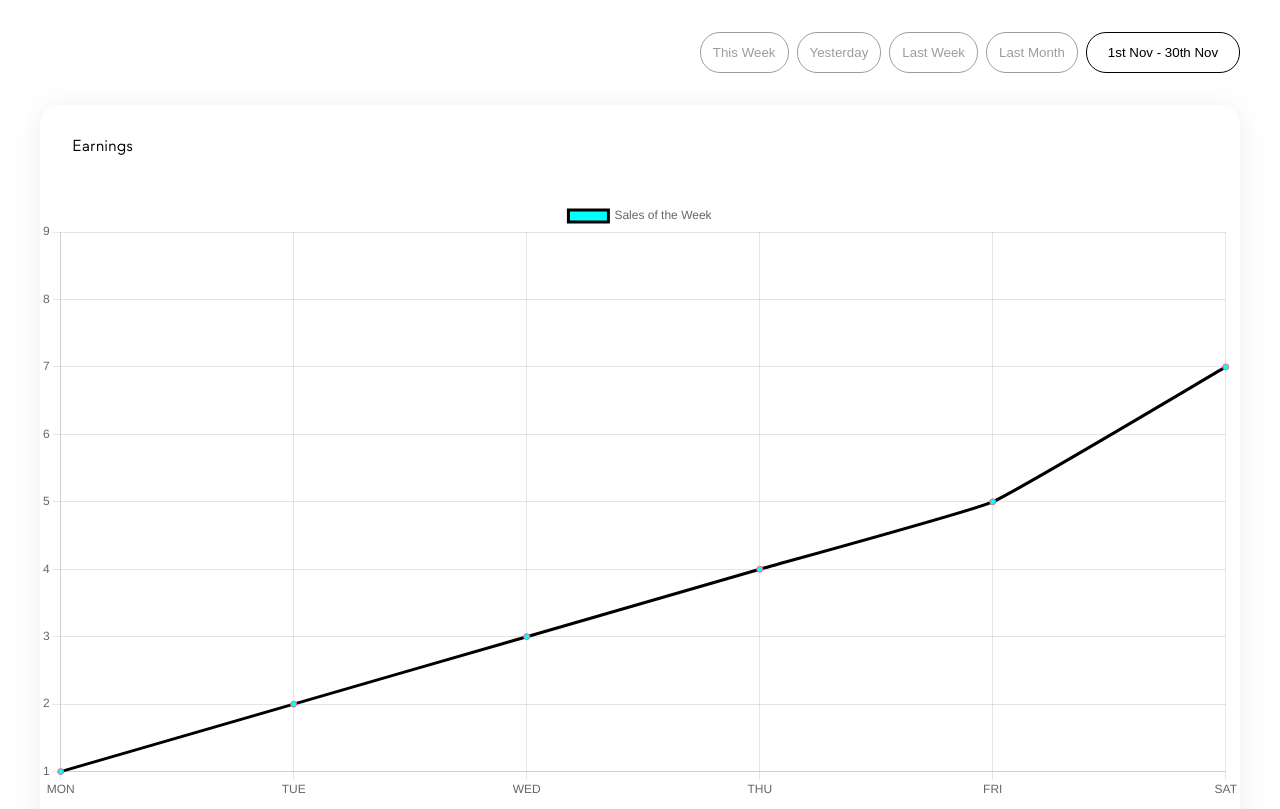
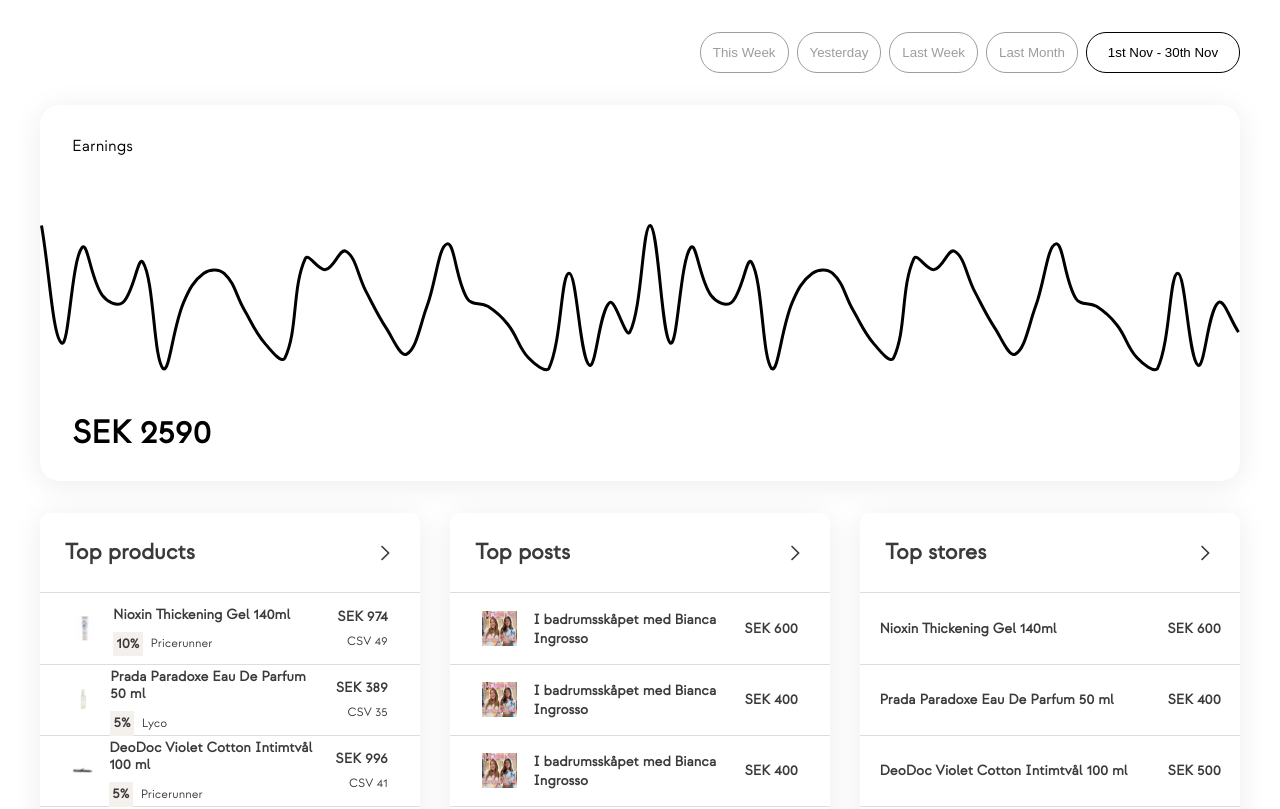
Before and after one commit to akbrainvire/creator-dashboard, a Next.js app: page /dashboard in a window 1280 px wide. Shown: the top 809 px of the page. Built offline with nearby package versions, Linux system fonts and the light colour scheme.

Commit message:
Added chart to response to buttons in the header and show data accordingly

```diff
--- a/src/components/ChartComponent.tsx
+++ b/src/components/ChartComponent.tsx
@@ -1,4 +1,4 @@
-import React from "react";
+import React, { use, useEffect, useState } from "react";
 
 import { Line } from "react-chartjs-2";
 
@@ -21,37 +21,97 @@ ChartJS.register(
   Title
 );
 
-type Props = {};
+type Props = {
+  selectedValue: any;
+  selectedDate: any;
+};
 
 const ChartComponent = (props: Props) => {
-  {
-    console.log(props, "Varun");
-  }
+  //   const [graphDataset, setGraphDataSet] = useState(props.selectedValue.data);
+  //   const [graphLabeldata, setGraphLabeldata] = useState(
+  //     props.selectedValue.labels
+  //   );
+
+  // console.log(props.selectedValue, "selectedValue");
+  // useEffect(() => {
+  //   // console.log(props.selectedDate);
+
+  //   if (props.selectedDate) {
+  //     const valueS = props.selectedDate.split(" ");
+  //     // const findIndexofSecondSpace = valueS.indexOf('-');
+  //     const startDate = valueS[0] + valueS[1];
+  //     const endDate = valueS[3] + valueS[4];
+  //     const date = startDate + " " + endDate;
+  //     // console.log(startDate, endDate, valueS);
+
+  //     if (valueS[1] === "Nov") {
+  //       const setLabels = props.selectedValue.labels.splice(
+  //         30 + valueS[0],
+  //         30 + valueS[3]
+  //       );
+  //       const setData = props.selectedValue.data.splice(
+  //         30 + valueS[0],
+  //         30 + valueS[3]
+  //       );
+
+  //       setGraphDataSet(setData);
+  //       setGraphLabeldata(setLabels);
+  //     } else if (valueS[1] === "Oct") {
+  //       const setLabels = props.selectedValue.labels.splice(
+  //         valueS[0],
+  //         valueS[3]
+  //       );
+  //       const setData = props.selectedValue.data.splice(valueS[0], valueS[3]);
+
+  //       setGraphDataSet(setData);
+  //       setGraphLabeldata(setLabels);
+  //     }
+  //   }
+  //   // const indexOfStartDate = graphD[0].labels.indexOf(startDate);
+  //   // const indexOfEndDate = graphD[0].labels.indexOf(endDate);
+
+  //   // const splicedData = graphD.splice(startDate, )
+  // }, [props.selectedDate]);
+  // console.log(graphDataset, graphLabeldata);
   const data = {
-    labels: ["MON", "TUE", "WED", "THU", "FRI", "SAT"],
+    labels: props.selectedValue.labels,
     datasets: [
       {
         label: "Sales of the Week",
-        data: [1, 2, 3, 4, 5, 7, 8, 9],
+        data: props.selectedValue.data,
         backgroundColor: "aqua",
         borderColor: "black",
         pointBorderColor: "rgb(255, 99, 132)",
-        tension: 0.1,
+        tension: 0.4,
+        pointRadius: 0,
       },
     ],
   };
 
   const options = {
+    scales: {
+      x: {
+        display: false, // Hide x-axis
+      },
+      y: {
+        display: false, // Hide y-axis
+      },
+    },
     responsive: true,
     plugins: {
       legend: {
-        position: "top" as const,
+        display: false,
+      },
+      title: {
+        display: false, // Hide the title
       },
     },
+    maintainAspectRatio: false,
+    height: 150,
   };
 
   return (
-    <div>
+    <div style={{ transition: "none", padding: "1.5rem 0" }}>
       {/* {console.log("varun")} */}
       <Line data={data} options={options}></Line>
     </div>
--- a/src/components/Graph.tsx
+++ b/src/components/Graph.tsx
@@ -3,18 +3,66 @@ import {
   GraphContainer,
   StyledGraphImage,
 } from "@/styles/GraphStyles";
-import React from "react";
+import React, { useEffect, useState } from "react";
 import ChartComponent from "./ChartComponent";
 import { BoxShadowContainer } from "@/styles/indexStyle";
 import Image from "next/image";
 import graphImage from "../../public/graph.svg";
 import useWindowDimension from "../../hooks/useWindowDimension";
 import SCEarning from "./SCEarning";
+import overallData from "../constants/GraphData.json";
 
-type Props = {};
+type Props = {
+  selectedValue: string;
+  selectedDate: any;
+  // selectedDate: any;
+};
 
 const Graph = (props: Props) => {
+  const [graphData, setGraphData] = useState({});
+  const [fromTo, setFromTo] = useState<any>([]);
+
+  // console.log(graphData, "graph.tsx");
+
+  useEffect(() => {
+    const graphD = overallData.data.filter((item: any) => {
+      return item.name === props.selectedValue;
+    });
+    setGraphData(graphD[0]);
+
+    console.log(graphD, props.selectedValue, "props.selectedVAlue");
+
+    if (props.selectedDate && props.selectedValue == "") {
+      console.log("first");
+      const valueS = props.selectedDate.split(" ");
+      // const findIndexofSecondSpace = valueS.indexOf('-');
+      const startDate = valueS[0] + valueS[1];
+      const endDate = valueS[3] + valueS[4];
+      const date = startDate + " " + endDate;
+      // console.log(startDate, endDate, valueS);
+
+      const graphD = overallData.data.filter((item: any) => {
+        return item.name === "1stOct 30thNov";
+      });
+
+      setGraphData(graphD[0]);
+
+      // if(valueS[1] === "Nov"){
+      //   const startIndex = 30;
+      //   const setLabels = graphD[0].labels.splice(30 + valueS[0], 30 +  )
+      // } else if(valueS[1] === "Oct"){
+
+      // }
+      // const indexOfStartDate = graphD[0].labels.indexOf(startDate);
+      // const indexOfEndDate = graphD[0].labels.indexOf(endDate);
+
+      // const splicedData = graphD.splice(startDate, )
+    }
+  }, [props.selectedValue, props.selectedDate]);
+
+  // console.log(graphData, "GraphData");
   const { data } = useWindowDimension();
+  console.log(graphData, "graphData");
   return (
     <BoxShadowContainer>
       <GraphContainer>
@@ -26,7 +74,10 @@ const Graph = (props: Props) => {
           ""
         )}
         {/* <StyledGraphImage src={graphImage} alt="graph" /> */}
-        <ChartComponent />
+        <ChartComponent
+          selectedValue={graphData}
+          selectedDate={props.selectedDate}
+        />
         <div
           style={{
             color: "black",
--- /dev/null
+++ b/src/components/GraphAndHeader.tsx
@@ -0,0 +1,38 @@
+import React, { Fragment, useState } from "react";
+import OptionsChart from "./OptionsChart";
+import Graph from "./Graph";
+
+type Props = {};
+
+const GraphAndHeader = (props: Props) => {
+  const [selectedvalue, setSelectedValue] = useState<any>("This Month");
+  const [selectedDate, setSelectedDate] = useState<any>();
+
+  const getSelected = (value: any) => {
+    setSelectedValue(value);
+  };
+
+  const getSelectedDate = (value: any) => {
+    console.log(value);
+
+    setSelectedDate(value);
+    // setFromTo([startDate, endDate]);
+  };
+  //   console.log(selectedvalue);
+  return (
+    <Fragment>
+      <div className="options of chart">
+        <OptionsChart
+          isApplyStyle={false}
+          getSelectedValue={getSelected}
+          getSelectedDateValue={getSelectedDate}
+        />
+      </div>
+      <div className="graph">
+        <Graph selectedValue={selectedvalue} selectedDate={selectedDate} />
+      </div>
+    </Fragment>
+  );
+};
+
+export default GraphAndHeader;
--- a/src/components/OptionsChart.tsx
+++ b/src/components/OptionsChart.tsx
@@ -4,19 +4,36 @@ import { buttons } from "../constants/index";
 import { HeadingContainer } from "@/styles/indexStyle";
 import DatePickerComponent from "./DatePickerComponent";
 import useWindowDimension from "../../hooks/useWindowDimension";
+import format from "date-fns/format";
 // import RangeDatePicker from "./RangeDatePicker";
 type Props = {
   isApplyStyle: boolean;
+  getSelectedValue: (value: string) => void;
+  getSelectedDateValue: (value: any) => void;
 };
 
 const OptionsChart = (props: Props) => {
   const [selected, setSelected] = useState("");
-  const [show, setShow] = useState(false);
+  const [selectedDate, setSelectedDate] = useState<any>([]);
   const { data } = useWindowDimension();
 
   const onChangeHandler = (value: string) => {
     if (value == "") console.log(value);
     setSelected(value);
+  };
+
+  props.getSelectedValue(selected);
+
+  const getSelectedDate = (dateSelected: any) => {
+    // console.log(dateSelected);
+    // props.getSelectedValue(dateSelected);
+
+    props.getSelectedDateValue(dateSelected);
+    // setSelectedDate([format(startDate, "do LLL"), format(endDate, "do LLL")]);
+  };
+
+  const doesDateChange = () => {
+    setSelected("");
   };
 
   return (
@@ -35,7 +52,11 @@ const OptionsChart = (props: Props) => {
           />
         );
       })}
-      <DatePickerComponent selectValueFromtoTo={selected} />
+      <DatePickerComponent
+        selectValueFromtoTo={selected}
+        getSelectedDate={getSelectedDate}
+        doesDateChange={doesDateChange}
+      />
       {/* <RangeDatePicker /> */}
     </HeadingContainer>
   );
--- /dev/null
+++ b/src/constants/GraphData.json
@@ -0,0 +1,113 @@
+{
+  "data": [
+    {
+      "name": "This Month",
+      "labels": [
+        "1",
+        "2",
+        "3",
+        "4",
+        "5",
+        "6",
+        "7",
+        "8",
+        "9",
+        "10",
+        "11",
+        "12",
+        "13",
+        "14",
+        "15",
+        "16",
+        "17",
+        "18",
+        "19",
+        "20",
+        "21",
+        "22",
+        "23",
+        "24",
+        "25",
+        "26",
+        "27",
+        "28",
+        "29",
+        "30"
+      ],
+
+      "data": [
+        4, 10, 8, 9, 20, 25, 18, 17, 12, 5, 10, 15, 12, 20, 13, 6, 18, 22, 16,
+        18, 8, 9, 30, 27, 21, 16, 7, 19, 23, 17
+      ]
+    },
+    {
+      "name": "This Week",
+      "labels": ["MON", "TUE", "WED", "THU", "FRI", "SAT", "SUN"],
+      "data": [4, 10, 8, 9, 20, 25, 18, 17, 12, 5, 10, 15]
+    },
+    {
+      "name": "Yesterday",
+      "labels": ["1", "1"],
+      "data": [4]
+    },
+    {
+      "name": "Last Month",
+      "labels": [
+        "1",
+        "2",
+        "3",
+        "4",
+        "5",
+        "6",
+        "7",
+        "8",
+        "9",
+        "10",
+        "11",
+        "12",
+        "13",
+        "14",
+        "15",
+        "16",
+        "17",
+        "18",
+        "19",
+        "20",
+        "21",
+        "22",
+        "23",
+        "24",
+        "25",
+        "26",
+        "27",
+        "28",
+        "29",
+        "30"
+      ],
+      "data": [
+        40, 8, 34, 21, 19, 30, 1, 19, 27, 27, 17, 8, 4, 31, 28, 33, 22, 12, 5,
+        18, 35, 20, 18, 13, 4, 1, 27, 2, 19, 11
+      ]
+    },
+    {
+      "name": "Last Week",
+      "labels": ["MON", "TUE", "WED", "THU", "FRI", "SAT", "SUN"],
+      "data": [1, 16, 2, 8, 3, 27, 35]
+    },
+    {
+      "name": "1stOct 30thNov",
+      "labels": [
+        1, 2, 3, 4, 5, 6, 7, 8, 9, 10, 11, 12, 13, 14, 15, 16, 17, 18, 19, 20,
+        21, 22, 23, 24, 25, 26, 27, 28, 29, 30, 1, 2, 3, 4, 5, 6, 7, 8, 9, 10,
+        11, 12, 13, 14, 15, 16, 17, 18, 19, 20, 21, 22, 23, 24, 25, 26, 27, 28,
+        29, 30
+      ],
+      "data": [
+        40, 8, 34, 21, 19, 30, 1, 19, 27, 27, 17, 8, 4, 31, 28, 33, 22, 12, 5,
+        18, 35, 20, 18, 13, 4, 1, 27, 2, 19, 11, 40, 8, 34, 21, 19, 30, 1, 19,
+        27, 27, 17, 8, 4, 31, 28, 33, 22, 12, 5, 18, 35, 20, 18, 13, 4, 1, 27,
+        2, 19, 11
+      ]
+    }
+  ]
+}
--- a/src/pages/_app.tsx
+++ b/src/pages/_app.tsx
@@ -1,4 +1,5 @@
 import { Global } from "@/styles/Global";
+import TransitionStyles from "@/styles/TransitionStyles";
 import "@/styles/globals.css";
 import type { AppProps } from "next/app";
 import localFont from "next/font/local";
@@ -11,6 +12,7 @@ export default function App({ Component, pageProps }: AppProps) {
   return (
     <main className={myFont.className}>
       <Global />
+      <TransitionStyles />
       <Component {...pageProps} />
     </main>
   );
--- a/src/pages/dashboard/index.tsx
+++ b/src/pages/dashboard/index.tsx
@@ -6,23 +6,20 @@ import CardComponent from "@/components/CardComponent";
 import { CardsComponentContainer } from "@/styles/CardComponentStyles";
 import { Data } from "@/types";
 import TitleOfPPS from "@/components/TitleOfPPS";
+import GraphAndHeader from "@/components/GraphAndHeader";
 
 type Props = {
   productData: Data[];
   postData: Data[];
   storesData: Data[];
+  graphData: { data: []; name: string; labels: [] }[];
 };
 
 const Dashboard = (props: Props) => {
   return (
     <MainContainer>
       <TitleOfPPS title="My dashboard" show={true} />
-      <div className="options of chart">
-        <OptionsChart isApplyStyle={false} />
-      </div>
-      <div className="graph">
-        <Graph />
-      </div>
+      <GraphAndHeader />
       <CardsComponentContainer>
         <CardComponent data={props.productData} title="Top products" />
         <CardComponent data={props.postData} title="Top posts" />
@@ -47,11 +44,16 @@ export async function getServerSideProps() {
     "http://localhost:3000/api/topstoresfetch"
   );
   const storesData = await storesResponse.json();
+
+  // const graphResponse = await fetch("");
+  // const graphData = await graphResponse.json();
+
   return {
     props: {
       productData: data,
       postData,
       storesData,
+      // graphData,
     },
   };
 }
--- a/src/styles/GraphStyles.ts
+++ b/src/styles/GraphStyles.ts
@@ -3,6 +3,7 @@ import styled from "styled-components";
 
 export const GraphContainer = styled.div`
   // height: 274px;
+  transition: none;
   display: flex;
   /* margin-top: 23px; */
   flex-direction: column;
--- /dev/null
+++ b/src/styles/TransitionStyles.ts
@@ -0,0 +1,10 @@
+// components/TransitionStyles.js
+import { createGlobalStyle } from "styled-components";
+
+const TransitionStyles = createGlobalStyle`
+  /* Apply smooth transitions to all elements */
+  * {
+    transition: all 0.1s ease-in-out;
+  }
+`;
+export default TransitionStyles;
```
Also changed, not shown: src/components/DatePickerComponent.tsx (+12 -2 lines).
